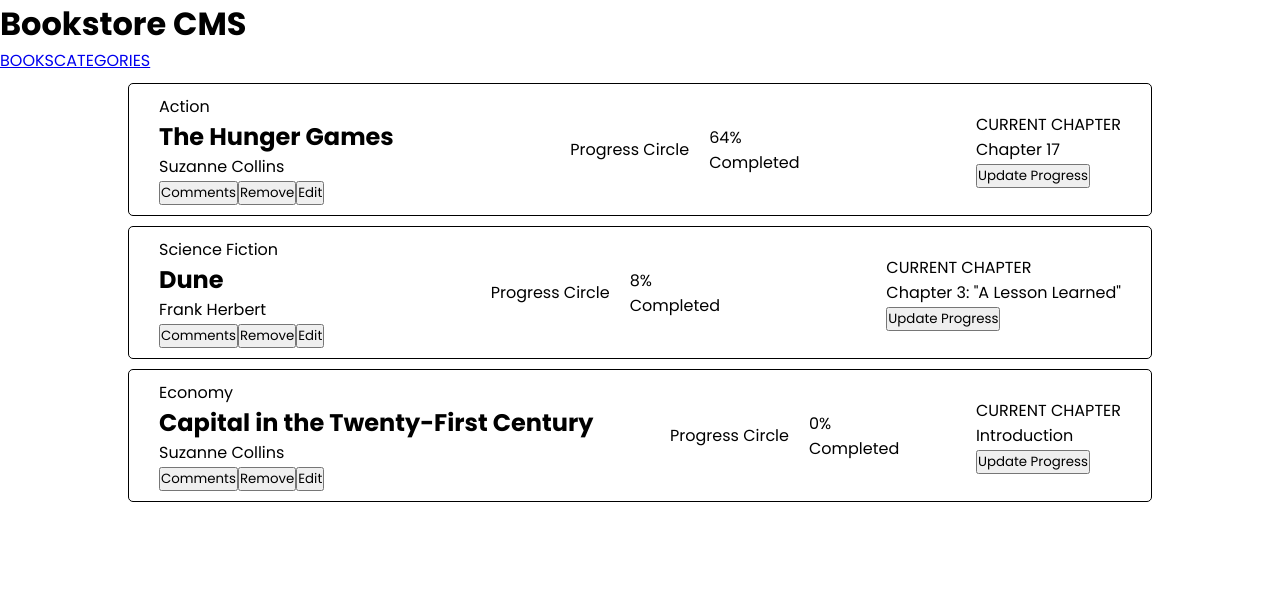
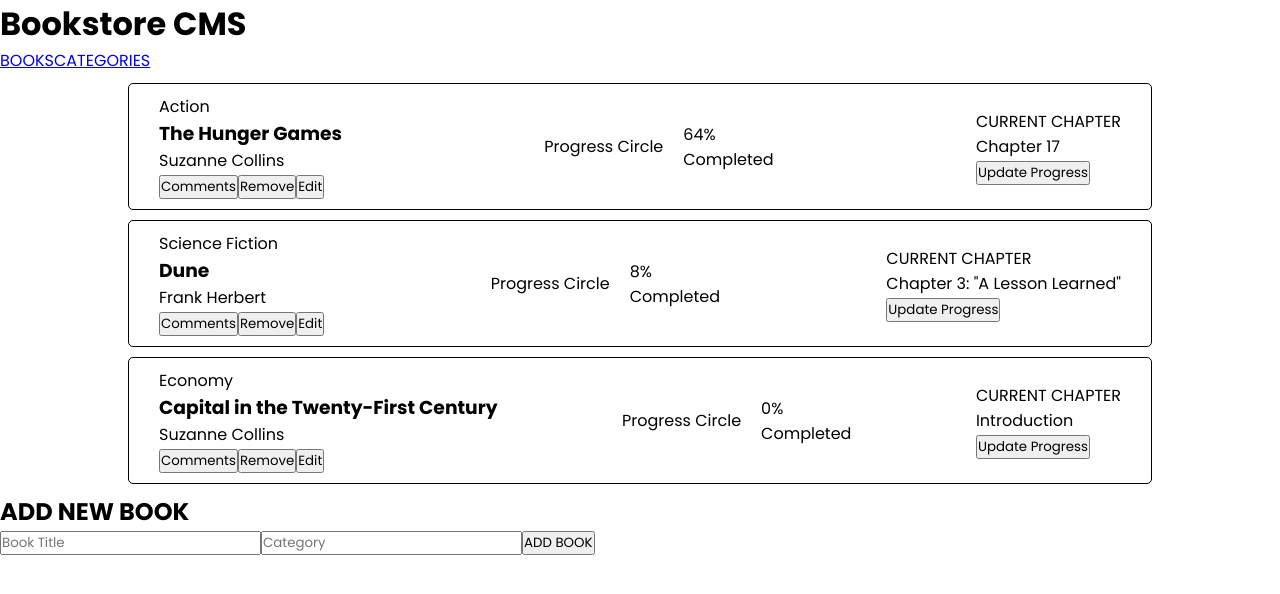
Before and after one commit to awais-amjed/bookstore, a React (Create React App) app: page / in a window 1280 px wide. Shown: the top 594 px of the page. Built offline with nearby package versions, Linux system fonts and the light colour scheme.

Commit message:
Add New Book form

```diff
--- a/src/components/model/book.js
+++ b/src/components/model/book.js
@@ -10,10 +10,10 @@
   currentChapter,
   chapterName,
 }) => (
-  <div className="book">
+  <li className="book">
     <div className="book-description">
       <p>{category}</p>
-      <h2>{name}</h2>
+      <h3>{name}</h3>
       <p>{author}</p>
       <div className="book-buttons">
         <button type="button">Comments</button>
@@ -42,7 +42,7 @@
       </p>
       <button type="button">Update Progress</button>
     </div>
-  </div>
+  </li>
 );
 
 Book.propTypes = {
--- a/src/components/pages/books_page.js
+++ b/src/components/pages/books_page.js
@@ -37,6 +37,7 @@
     <div className="content">
       <div id="books-page">
         <Navbar />
+        <ul id="books-list">
           {booksList.map(({
             id,
             category,
@@ -56,6 +57,15 @@
               currentChapter={currentChapter}
             />
           ))}
+        </ul>
+        <div id="add-book">
+          <h2>ADD NEW BOOK</h2>
+          <form id="new-book-form">
+            <input type="text" placeholder="Book Title" />
+            <input type="text" placeholder="Category" />
+            <input type="submit" value="ADD BOOK" />
+          </form>
+        </div>
       </div>
     </div>
   );
--- /dev/null
+++ b/src/components/pages/books_page.scss
@@ -0,0 +1,3 @@
+#books-list {
+
+}
```
Lines whose indentation alone changed are shown as unchanged.
